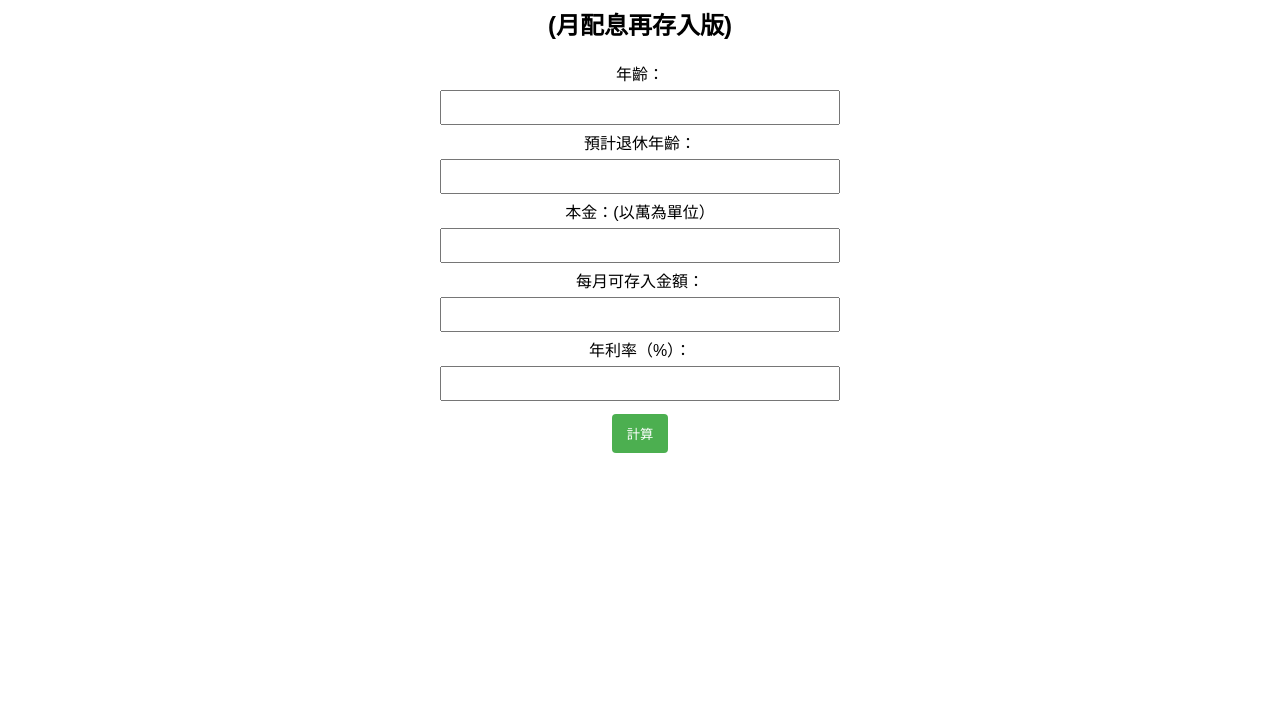
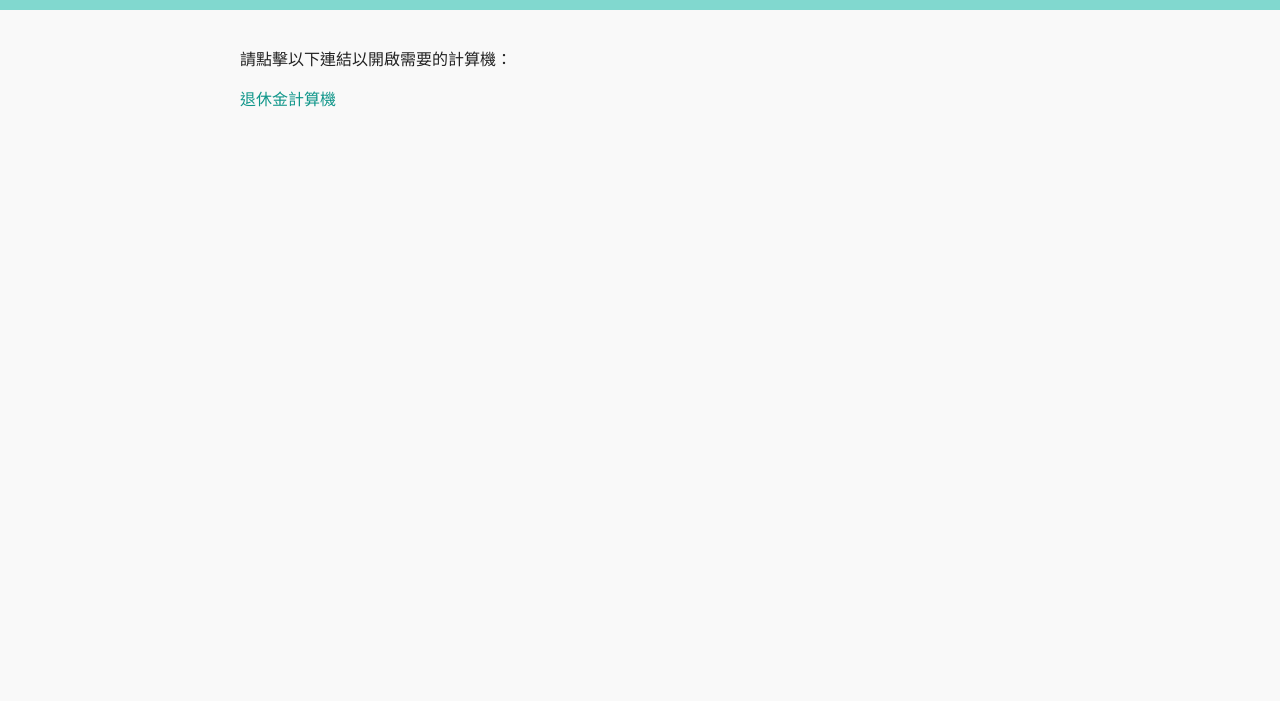
Before and after one commit to unicorn1213/unicorn1213.github.io, a plain HTML site: page index.html in a window 1280 px wide. Shown: the part 99-800 px from the top of the page. Drawn offline with Linux system fonts and the light colour scheme.

Commit message:
Update index.html

```diff
--- a/fv_calculator.html
+++ b/index.html
@@ -1,79 +1,66 @@
 <!DOCTYPE html>
-<html lang="en">
+<html lang="zh-Hant">
 <head>
     <meta charset="UTF-8">
     <meta name="viewport" content="width=device-width, initial-scale=1.0">
-    <title>退休金計算器</title>
+    <link rel="preconnect" href="https://fonts.googleapis.com">
+    <link rel="preconnect" href="https://fonts.gstatic.com" crossorigin>
+    <link href="https://fonts.googleapis.com/css2?family=Noto+Sans+TC:wght@100..900&display=swap" rel="stylesheet">
+    <title>歡迎光臨逆襲者團隊</title>
     <style>
         body {
-            font-family: Arial, sans-serif;
+            font-family: 'Noto Sans TC', Arial, sans-serif;
+            margin: 0;
+            padding: 0;
+            font-optical-sizing: auto;
+            font-weight: 560;
+            font-style: normal;
+            background-color: #f9f9f9;
+            color: #222;
+        }
+        header {
+            background-color: #81D8CF;
+            color: #10968a;
+            padding: 10px 20px;
             text-align: center;
-            margin: 50px;
         }
-        form {
-            max-width: 400px;
-            margin: 0 auto;
+        main {
+            padding: 20px;
+            max-width: 800px;
+            margin: auto;
         }
-        input {
-            width: 100%;
-            padding: 8px;
-            margin: 5px 0;
-            box-sizing: border-box;
+        ul {
+            list-style-type: none;
+            padding: 0;
         }
-        button {
-            background-color: #4CAF50;
-            color: white;
-            padding: 10px 15px;
-            margin: 8px 0;
-            border: none;
-            border-radius: 4px;
-            cursor: pointer;
+        li {
+            margin: 10px 0;
+        }
+        li:hover {
+            background-color: #e0f7f5;
+            border-radius: 5px;
+            transition: background-color 0.3s ease;
+        }
+        a {
+            text-decoration: none;
+            color: #10968a;
+        }
+        a:hover {
+            text-decoration: underline;
         }
     </style>
 </head>
 <body>
-    <h2>退休金計算器</h2>
-    <h2>(月配息再存入版)</h2>
-    <form id="annuityForm">
-        <label for="age">年齡：</label>
-        <input type="number" id="age" required>
-        <label for="retiredage">預計退休年齡：</label>
-        <input type="number" id="retiredage" required>
-        <label for="principal">本金：(以萬為單位）</label>
-        <input type="number" id="principal" required>
-        <label for="monthlysaved">每月可存入金額：</label>
-        <input type="number" id="monthlysaved" required>
-        <label for="interestRate">年利率（%）：</label>
-        <input type="number" id="interestRate" required>
-        <button type="button" onclick="calculateAnnuity()">計算</button>
-    </form>
-    <div id="totalsaved"></div>
-    <div id="total"></div>
-    <div id="monthlygive"></div>
-    <div id="author"></div>
-
-    <script>
-        function calculateAnnuity() {
-            var age = parseFloat(document.getElementById('age').value);
-            var retiredage = parseFloat(document.getElementById('retiredage').value);
-            var principal = parseFloat(document.getElementById('principal').value) * 10000;
-            var monthlysaved = parseFloat(document.getElementById('monthlysaved').value);
-            var interestRate = parseFloat(document.getElementById('interestRate').value) / 100 / 12;
-
-            var periods = (retiredage - age) * 12;
-            var totalsaved = principal + periods * monthlysaved;
-            var rate = Math.pow(1+interestRate, periods);
-            var annuity = principal * rate + monthlysaved * (rate - 1) / interestRate;
-
-            var RDtotalsaved = Math.floor(totalsaved);
-            var RDannuity = Math.floor(annuity);
-            var RDmonthlygive = Math.floor(annuity * interestRate);
-
-            document.getElementById('totalsaved').innerHTML = '<p>共存入：' + RDtotalsaved.toLocaleString() + '</p>';
-            document.getElementById('total').innerHTML = '<p>退休時的本利和：' + RDannuity.toLocaleString() + '</p>';
-            document.getElementById('monthlygive').innerHTML = '<p>每月可領：' + RDmonthlygive.toLocaleString() + '</p>';
-            document.getElementById('author').innerHTML = '<p>by 逆襲者' + '</p>';
-        }
-    </script>
+    <header>
+        <h1>逆襲者團隊  讓我們協助您一步步實現想要的財務自由</h1>
+    </header>
+    <main>
+        <p>請點擊以下連結以開啟需要的計算機：</p>
+        <ul>
+            <li><a href="https://unicorn1213.github.io/fv_calculator_2" target="_blank">退休金計算機</a></li>
+           <!-- <li><a href="https://github.com/user/repo2" target="_blank">範例網頁 2</a></li>
+            <li><a href="https://github.com/user/repo3" target="_blank">範例網頁 3</a></li> -->
+        </ul>
+    </main>
 </body>
 </html>
```
